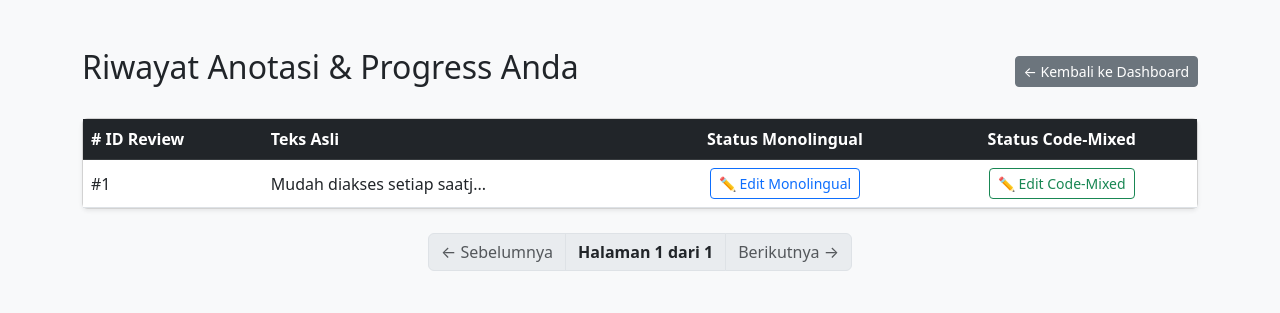
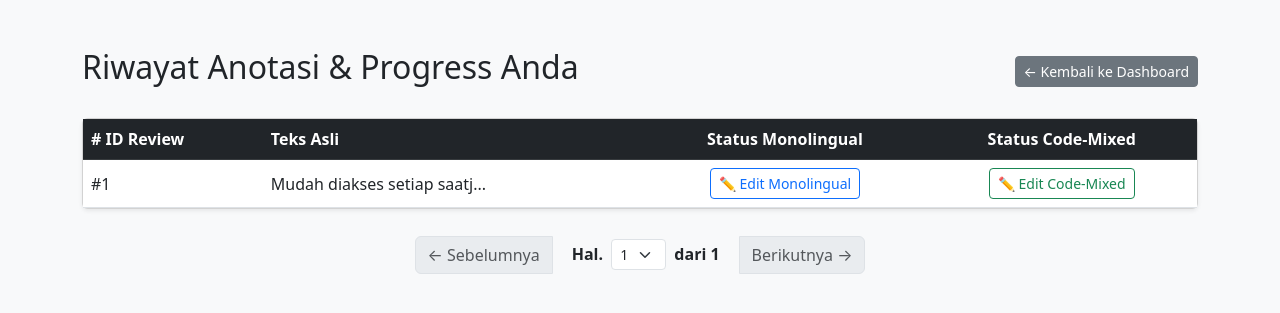
Before and after one commit to magnzetic/kai-annotation-tool, a Flask app: page /history in a window 1280 px wide. Shown: the top 313 px of the page. Run offline with Flask 3, Linux system fonts and the light colour scheme; a user stored in the database is signed in; data comes from the database, SQL or seed files in the repository; tables that the repository leaves empty hold one stand-in row (values such as "Sample post"); some libraries are stand-ins or nearby versions.

Commit message:
Update history.html

```diff
--- a/templates/history.html
+++ b/templates/history.html
@@ -54,17 +54,28 @@
             </div>
         </div>
 
-        <!-- TOMBOL NAVIGASI HALAMAN (PAGINATION) -->
+        <!-- TOMBOL NAVIGASI HALAMAN (PAGINATION DENGAN JUMP SELECT) -->
         <nav class="mt-4">
-            <ul class="pagination justify-content-center">
+            <ul class="pagination justify-content-center align-items-center">
+                <!-- Tombol Sebelumnya -->
                 <li class="page-item {% if not pagination.has_prev %}disabled{% endif %}">
                     <a class="page-link" href="{{ url_for('history', page=pagination.prev_num) if pagination.has_prev else '#' }}">← Sebelumnya</a>
                 </li>
 
-                <li class="page-item disabled">
-                    <span class="page-link text-dark fw-bold">Halaman {{ pagination.page }} dari {{ pagination.pages }}</span>
+                <!-- Dropdown Lompat Halaman Cepat -->
+                <li class="page-item disabled px-2">
+                    <span class="page-link border-0 bg-transparent text-dark fw-bold">
+                        Hal.
+                        <select class="form-select form-select-sm d-inline-block w-auto mx-1" onchange="location.href=this.value">
+                            {% for p in range(1, pagination.pages + 1) %}
+                                <option value="{{ url_for('history', page=p) }}" {% if p == pagination.page %}selected{% endif %}>{{ p }}</option>
+                            {% endfor %}
+                        </select>
+                        dari {{ pagination.pages }}
+                    </span>
                 </li>
 
+                <!-- Tombol Berikutnya -->
                 <li class="page-item {% if not pagination.has_next %}disabled{% endif %}">
                     <a class="page-link" href="{{ url_for('history', page=pagination.next_num) if pagination.has_next else '#' }}">Berikutnya →</a>
                 </li>
```
